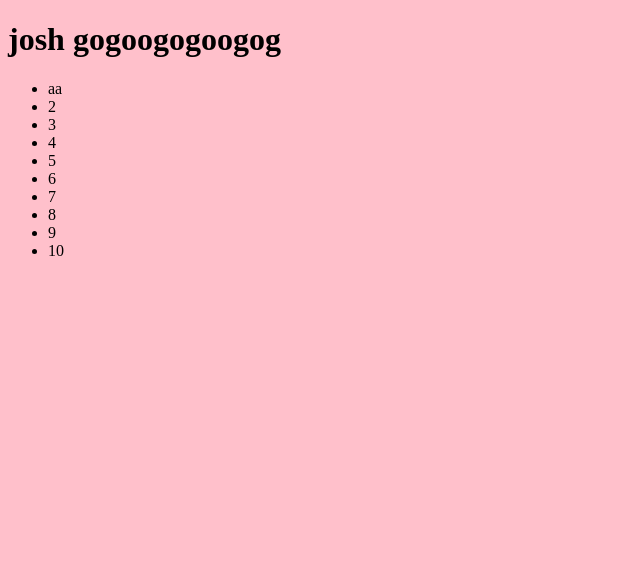
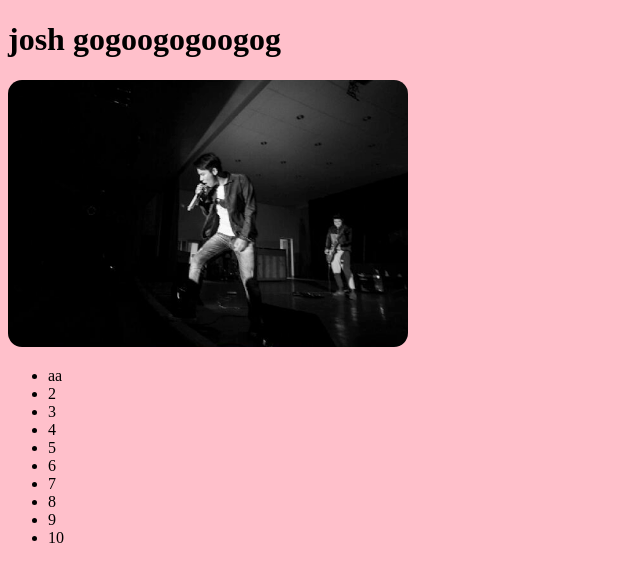
Before and after one commit to JaeJiang/Node-start, a website: page public/index.html in a window 1280 px wide. Shown: the whole page, without its empty margins (0-640 px from the left). Drawn offline with Linux system fonts and the light colour scheme.

Commit message:
图片测试

```diff
--- a/public/css/index.css
+++ b/public/css/index.css
@@ -1,3 +1,8 @@
 body{
     background: pink;
 }
+img{
+    width: 400px;
+    height: auto;
+    border-radius: 14px;
+}
--- a/public/index.html
+++ b/public/index.html
@@ -11,6 +11,7 @@
 <body>
     <div class="test">
         <h1>josh gogoogogoogog</h1>
+        <img src="./img/band.png" alt="">
         <ul>
             <li>aa</li>
             <li>2</li>
```
Also changed, not shown: app/index.js (+8 -3 lines), public/img/band.png (added).
